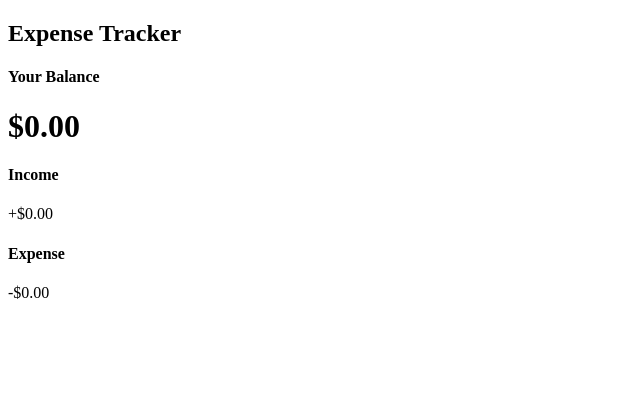
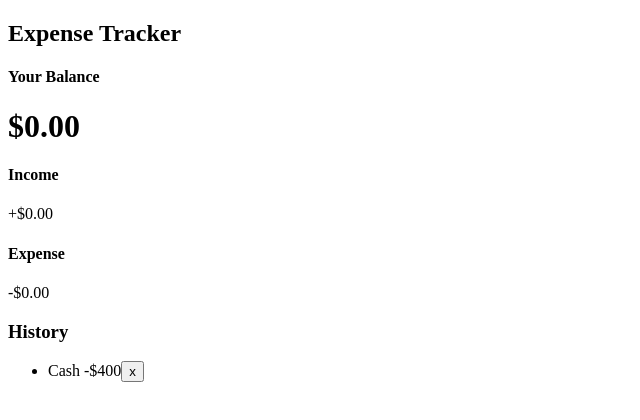
Before and after one commit to MicahBear/expense_tracker, a React (Create React App) app: page / in a window 1280 px wide. Shown: the top 420 px of the page, without its empty margins (0-640 px from the left). Built offline with nearby package versions, Linux system fonts and the light colour scheme.

Commit message:
import transaction list to app.js

```diff
--- a/src/App.js
+++ b/src/App.js
@@ -2,6 +2,7 @@ import React from 'react';
 import { Balance } from './components/balance';
 import { Header } from './components/header';
 import { IncomeExpenses } from './components/incomeexpenses';
+import { TransactionList } from './components/transactionList';
 
 function App() {
   return (
@@ -10,6 +11,7 @@ function App() {
       <div className='container'>
         < Balance />
         < IncomeExpenses />
+        < TransactionList />
       </div>
     </div>
   );
```
